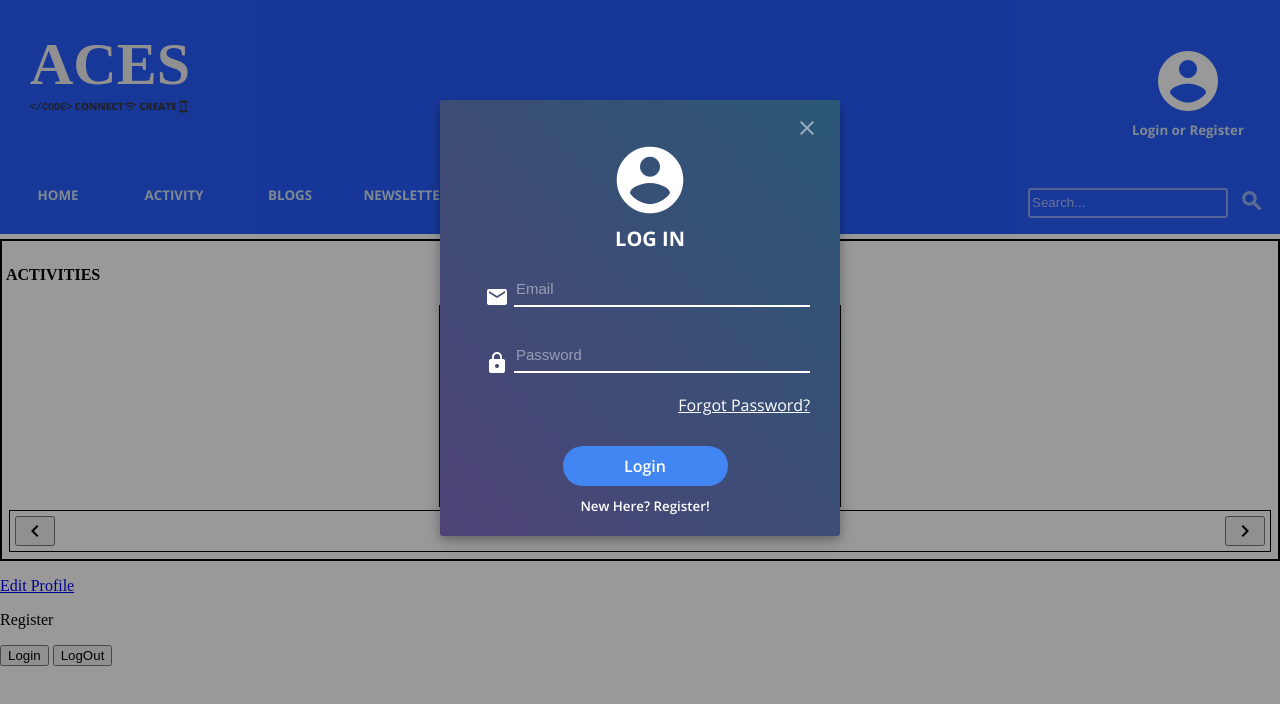
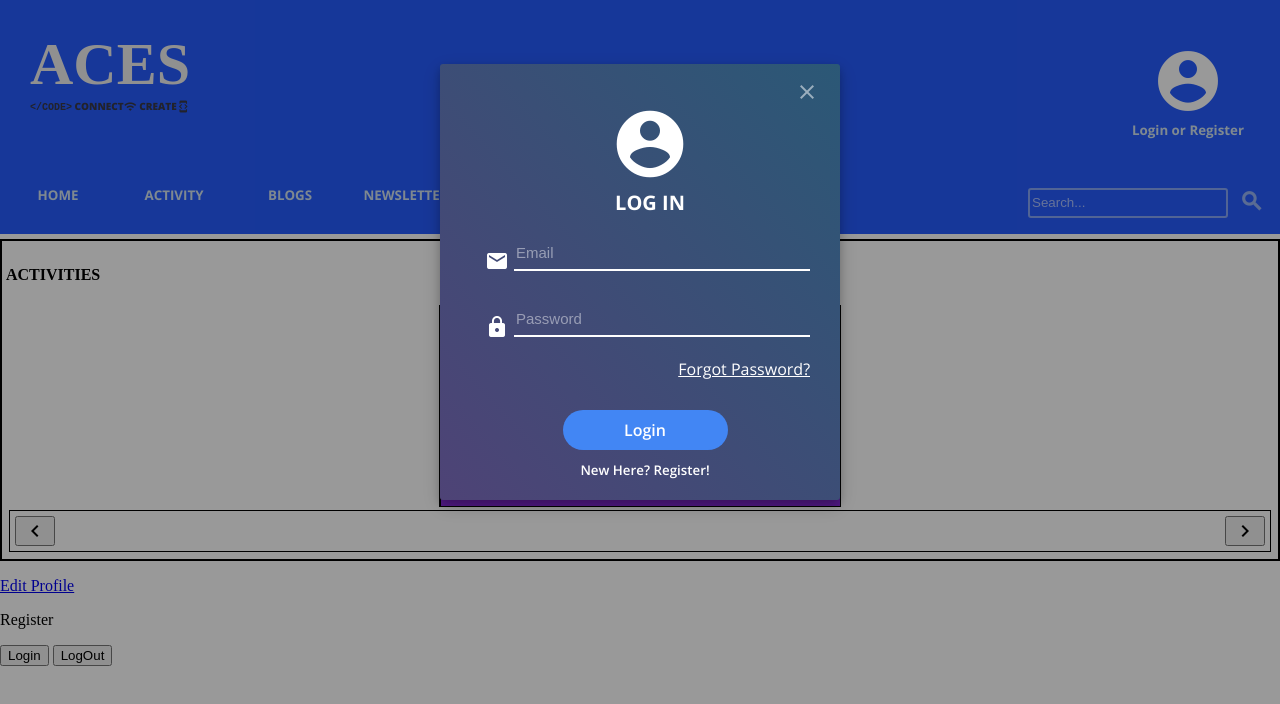
Before and after one commit to SobyDamn/ACES-site, a plain HTML site: page index.html in a window 1280 px wide. Both pictures are taken after a click on the button "Login or Register". Drawn offline with Linux system fonts and the light colour scheme; no server answers.

Commit message:
changed position of pop form

```diff
--- a/style/popup_form.css
+++ b/style/popup_form.css
@@ -19,8 +19,8 @@
       display: none; /* Hidden by default */
       position: fixed; /* Stay in place */
       z-index: 1; /* Sit on top */
-      padding-top: 100px; /* Location of the box */
-      padding-bottom: 50px; /* Location of the box */
+      padding-top: 5%;
+      padding-bottom: 5%;
       left: 0;
       top: 0;
       width: 100%; /* Full width */
```
